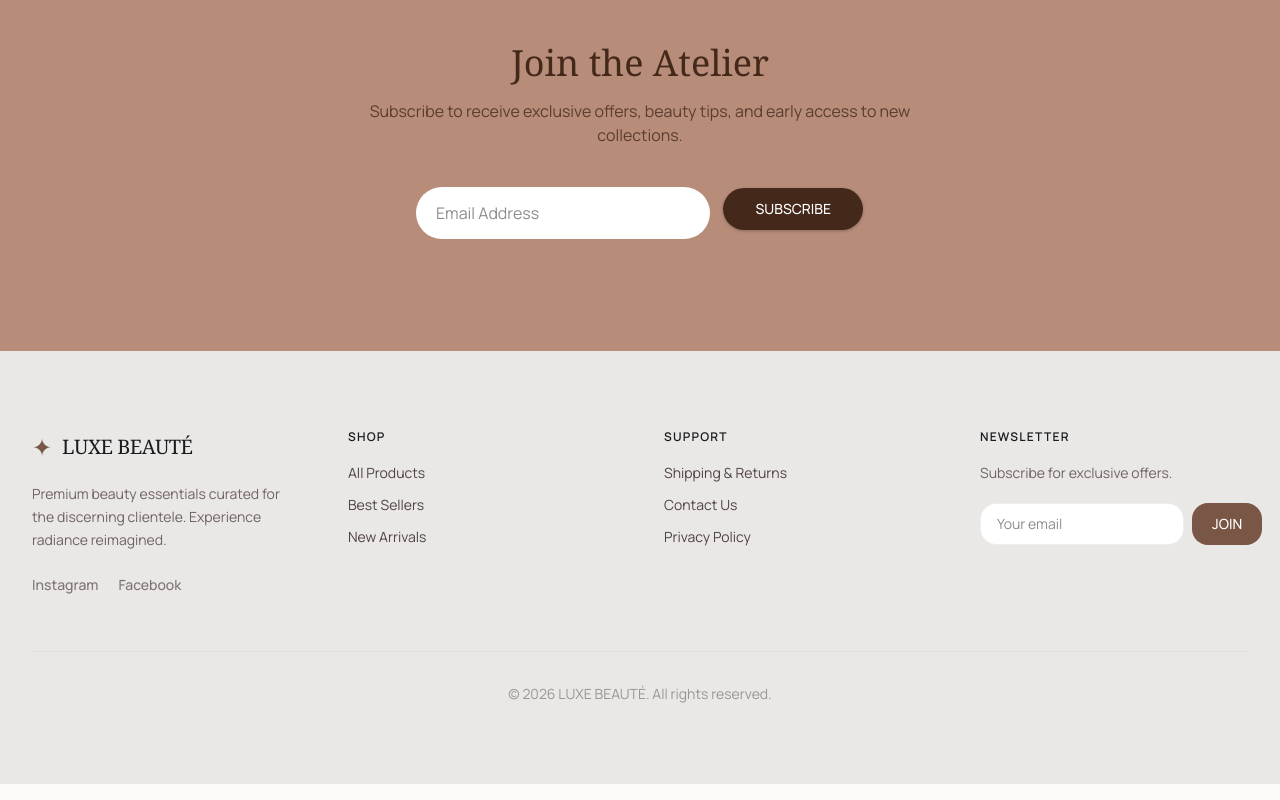
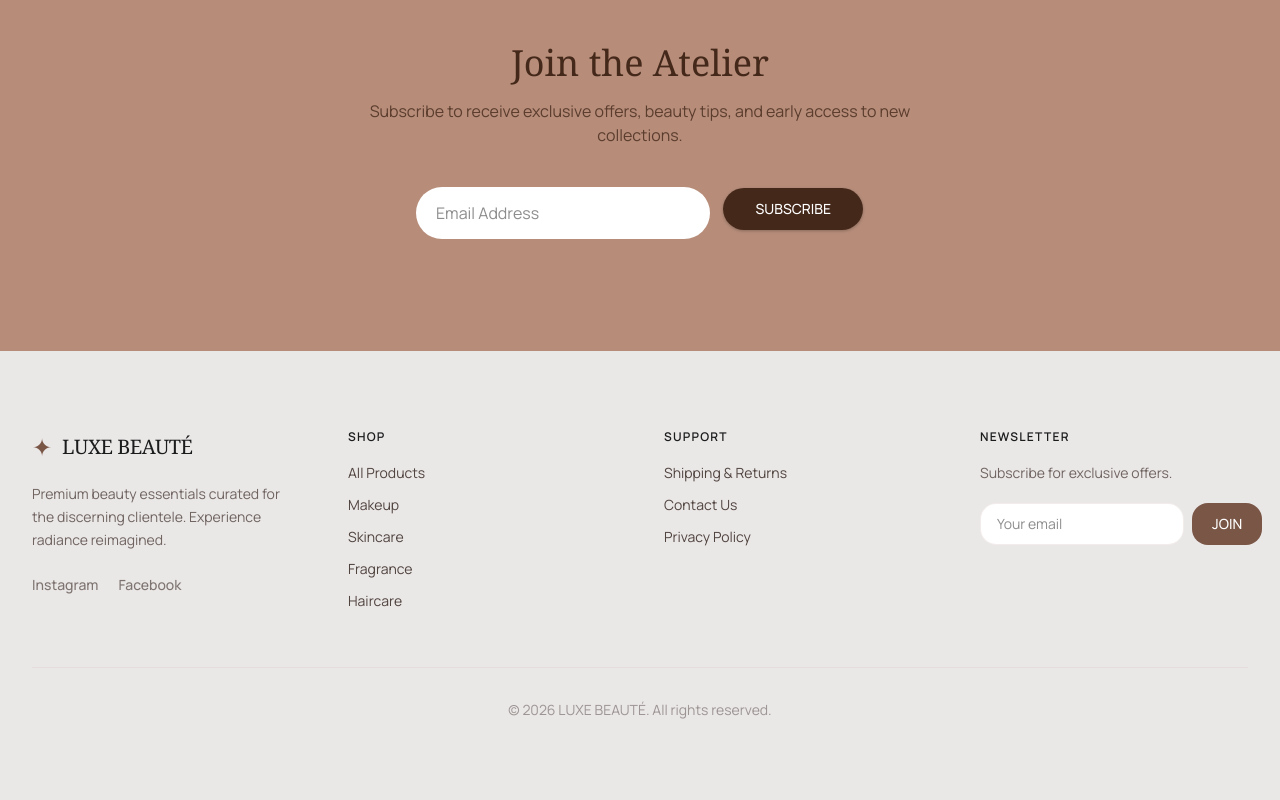
Before and after one commit to Stoney1209/CosmeticShop, a Next.js app: page / in a window 1280 px wide. Shown: the part 3065-3865 px from the top of the page. Built offline with nearby package versions, Linux system fonts and the light colour scheme; no server answers; the database is empty.

Commit message:
fix: Restore critical admin navigation routes and footer categories
- Restore Products, Categories, Users, Coupons to admin sidebar
- Restore category links (Makeup, Skincare, Fragrance, Haircare) to shop footer
- Maintain Luminous Editorial design while preserving all functionality

```diff
--- a/src/components/admin/Sidebar.tsx
+++ b/src/components/admin/Sidebar.tsx
@@ -20,9 +20,13 @@ import {
 
 const navItems = [
   { name: "Dashboard", href: "/dashboard", icon: LayoutDashboard },
+  { name: "Products", href: "/productos", icon: ShoppingBag },
+  { name: "Categories", href: "/categorias", icon: Tags },
   { name: "Inventory", href: "/inventario", icon: PackageOpen },
   { name: "Orders", href: "/pedidos", icon: FileText },
   { name: "Customers", href: "/clientes", icon: UserCircle },
+  { name: "Users", href: "/usuarios", icon: Users },
+  { name: "Coupons", href: "/cupones", icon: Ticket },
   { name: "Analytics", href: "/reportes", icon: BarChart3 },
 ];
 
--- a/src/components/shop/Footer.tsx
+++ b/src/components/shop/Footer.tsx
@@ -23,8 +23,10 @@ export function Footer() {
             <h3 className="label-editorial text-[#1b1c1c] mb-5">SHOP</h3>
             <ul className="space-y-3 text-sm">
               <li><Link href="/tienda" className="hover:text-[#7a5646] transition-colors">All Products</Link></li>
-              <li><Link href="/tienda?sort=newest" className="hover:text-[#7a5646] transition-colors">Best Sellers</Link></li>
-              <li><Link href="/tienda?sort=newest" className="hover:text-[#7a5646] transition-colors">New Arrivals</Link></li>
+              <li><Link href="/tienda?category=maquillaje" className="hover:text-[#7a5646] transition-colors">Makeup</Link></li>
+              <li><Link href="/tienda?category=skincare" className="hover:text-[#7a5646] transition-colors">Skincare</Link></li>
+              <li><Link href="/tienda?category=perfumes" className="hover:text-[#7a5646] transition-colors">Fragrance</Link></li>
+              <li><Link href="/tienda?category=cabello" className="hover:text-[#7a5646] transition-colors">Haircare</Link></li>
             </ul>
           </div>
 
```
